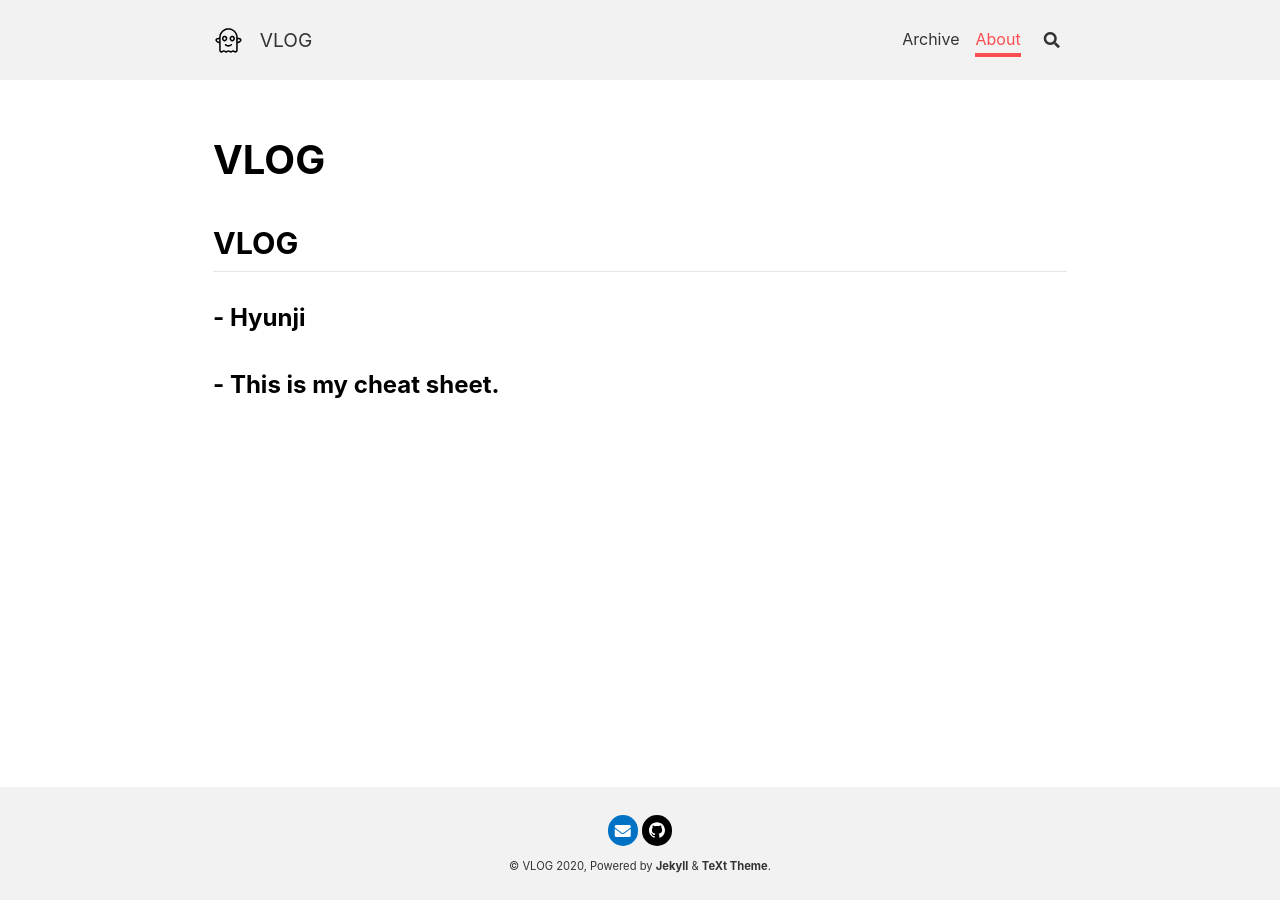
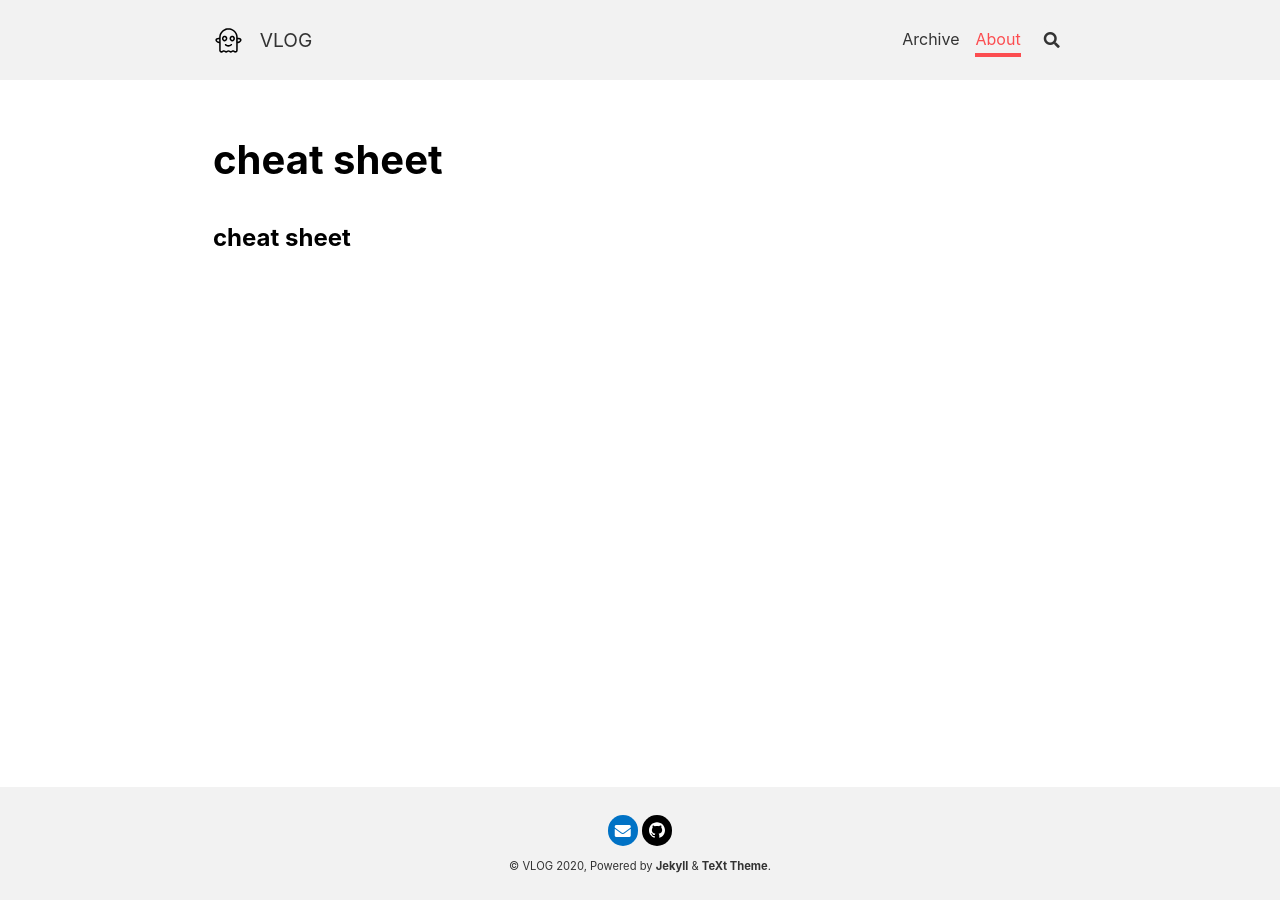
Before and after one commit to hyunjjin/hyunjjin.github.io, a Jekyll site: the page built from about.md, in a window 1280 px wide. Built offline with Jekyll 4.4.1, drawn with Linux system fonts in a browser that asks for light colours; nearby versions of some CDN libraries; our own code applies the rules of GitHub Pages for plain Markdown files.

Commit message:
Update about.md

```diff
--- a/about.md
+++ b/about.md
@@ -26,6 +26,4 @@ titles:
 key: page-about
 ---
 
-## VLOG
-### - Hyunji
-### - This is my cheat sheet.
+### cheat sheet
```
